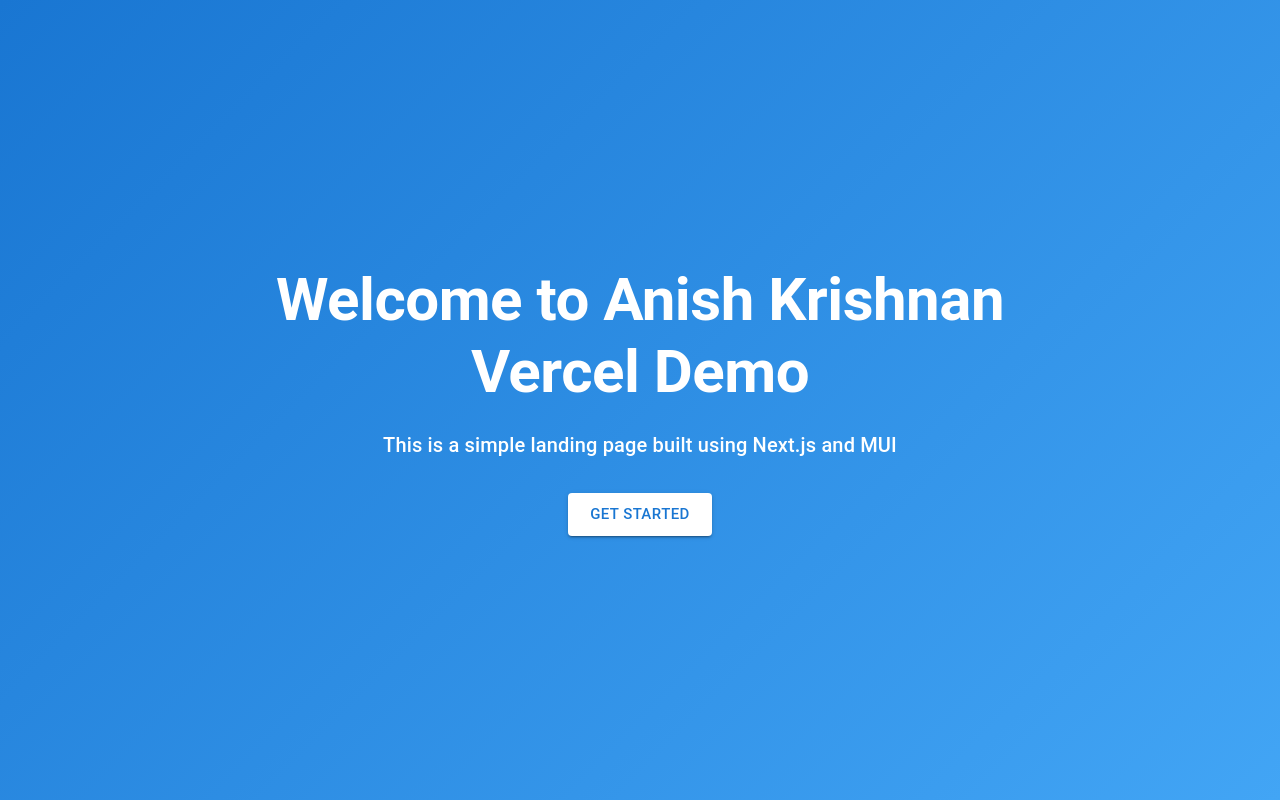
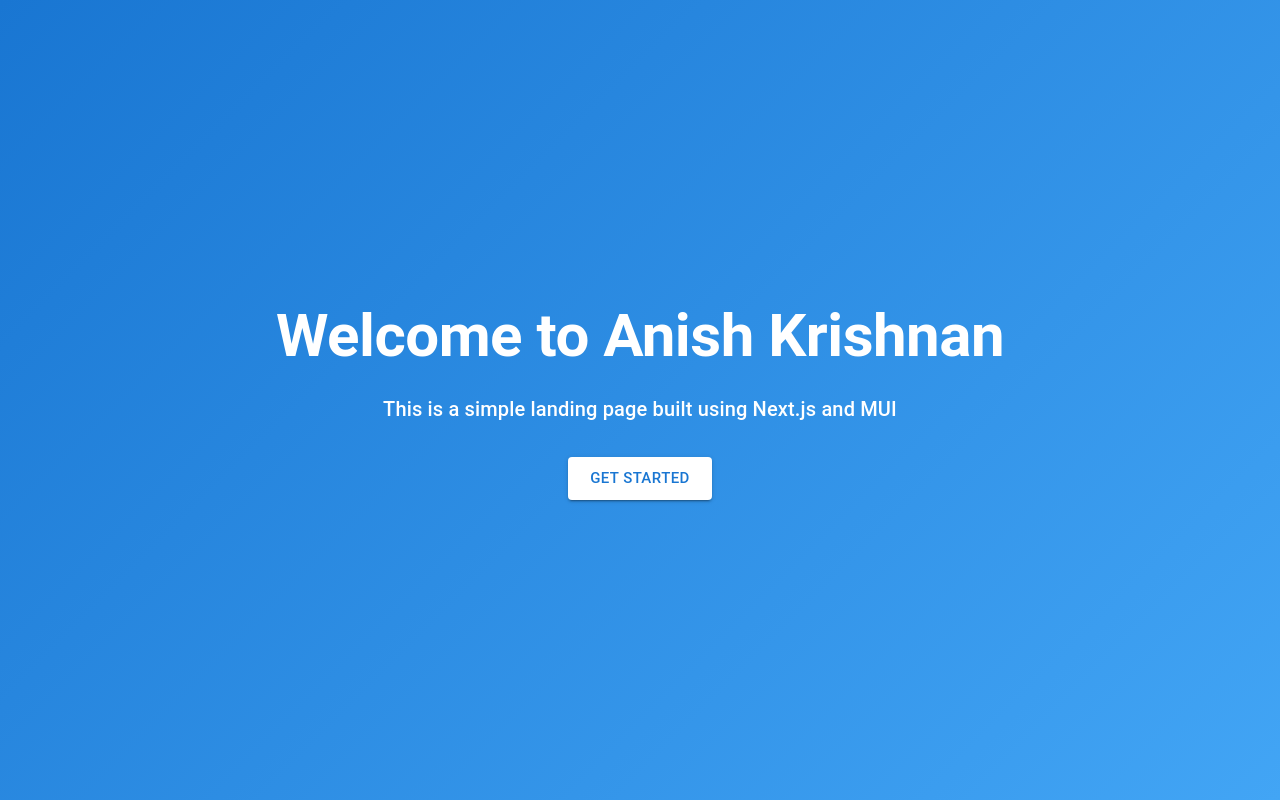
Before and after one commit to Anish-Krishnan347/welcome, a Next.js app: page / in a window 1280 px wide. Built offline with nearby package versions, Linux system fonts and the light colour scheme.

Commit message:
Update welcome message on landing page

```diff
--- a/app/page.js
+++ b/app/page.js
@@ -15,7 +15,7 @@
     >
       <Container maxWidth="md" sx={{ textAlign: "center", color: "#fff" }}>
         <Typography variant="h2" fontWeight="bold" gutterBottom>
-          Welcome to Anish Krishnan Vercel Demo
+          Welcome to Anish Krishnan
         </Typography>
 
         <Typography variant="h6" sx={{ mb: 4 }}>
```
